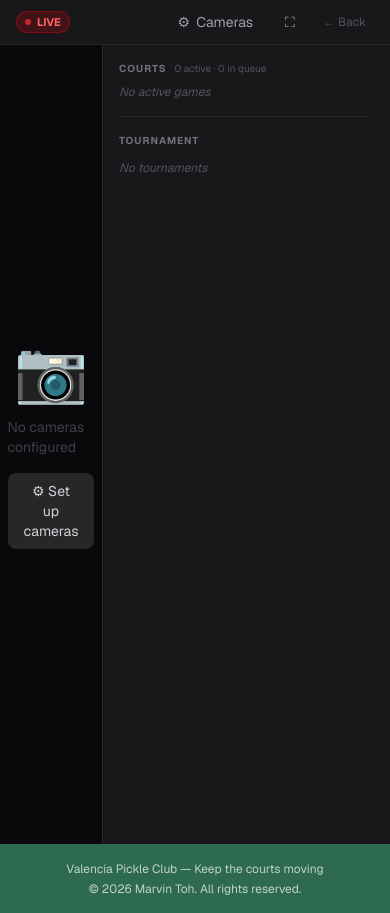
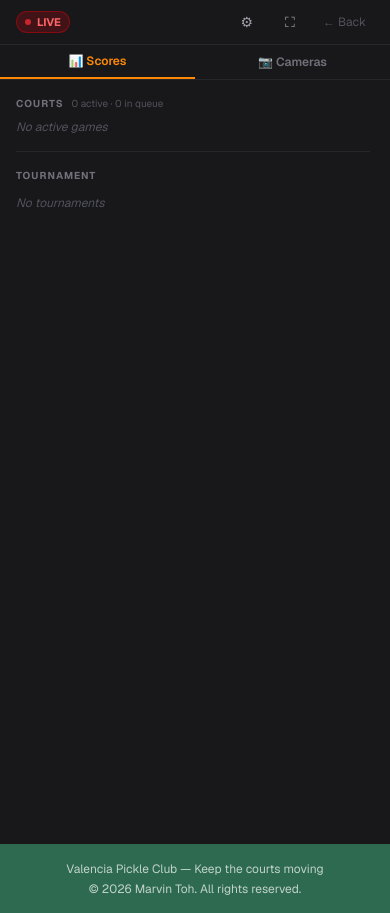
Before and after one commit to soulskate143/Pickle_Stack, a Next.js app: page /live in a window 390 px wide. Built offline with nearby package versions, Linux system fonts and the light colour scheme.

Commit message:
Fix stacking mode tooltip to show active mode only; make live page mobile-friendly with tabs

```diff
--- a/app/live/page.tsx
+++ b/app/live/page.tsx
@@ -559,6 +559,7 @@ export default function LivePage() {
   const [configOpen, setConfigOpen] = useState(false);
   const [tick, setTick] = useState(0);
   const [maximizedId, setMaximizedId] = useState<string | null>(null);
+  const [mobileTab, setMobileTab] = useState<'cameras' | 'scores'>('scores');
 
   useEffect(() => {
     setCameras(loadCameras());
@@ -604,7 +605,7 @@ export default function LivePage() {
             onClick={() => setConfigOpen(true)}
             className="text-zinc-400 hover:text-white transition-colors px-3 py-1.5 rounded-lg hover:bg-zinc-800 text-sm flex items-center gap-1.5"
           >
-            <span>⚙</span> Cameras
+            <span>⚙</span> <span className="hidden sm:inline">Cameras</span>
           </button>
           <button
             onClick={requestFullscreen}
@@ -622,11 +623,29 @@ export default function LivePage() {
         </div>
       </header>
 
+      {/* Mobile tab switcher */}
+      <div className="flex sm:hidden border-b border-zinc-800 bg-zinc-900 shrink-0">
+        {(['scores', 'cameras'] as const).map((tab) => (
+          <button
+            key={tab}
+            onClick={() => setMobileTab(tab)}
+            className={`flex-1 py-2 text-xs font-semibold capitalize transition-colors ${
+              mobileTab === tab
+                ? 'text-orange-400 border-b-2 border-orange-400'
+                : 'text-zinc-500 hover:text-zinc-300'
+            }`}
+          >
+            {tab === 'cameras' ? '📷 Cameras' : '📊 Scores'}
+          </button>
+        ))}
+      </div>
+
       {/* Main content */}
-      <div className="flex-1 flex gap-0 overflow-hidden min-h-0">
+      <div className="flex-1 flex overflow-hidden min-h-0">
 
-        {/* Camera area */}
-        <div className={`flex-1 min-w-0 p-3 ${camCount === 0 ? 'flex items-center justify-center' : ''}`}>
+        {/* Camera area — hidden on mobile when scores tab active */}
+        <div className={`min-w-0 p-3 ${camCount === 0 ? 'flex items-center justify-center' : ''}
+          ${mobileTab === 'cameras' ? 'flex flex-1' : 'hidden sm:flex sm:flex-1'}`}>
           {camCount === 0 ? (
             <div className="flex flex-col items-center gap-4 text-zinc-700">
               <span className="text-6xl">📷</span>
@@ -639,7 +658,6 @@ export default function LivePage() {
               </button>
             </div>
           ) : maximizedSlot ? (
-            /* Maximized single camera */
             <CameraPanel
               key={maximizedSlot.id}
               slot={maximizedSlot}
@@ -647,8 +665,7 @@ export default function LivePage() {
               isMaximized
             />
           ) : (
-            /* Grid view */
-            <div className={`grid ${cameraGridCols} gap-2 h-full`}>
+            <div className={`grid ${cameraGridCols} gap-2 w-full h-full`}>
               {cameras.map((slot) => (
                 <CameraPanel
                   key={slot.id}
@@ -660,8 +677,9 @@ export default function LivePage() {
           )}
         </div>
 
-        {/* Score sidebar */}
-        <aside className="w-72 shrink-0 border-l border-zinc-800 bg-zinc-900 p-4 flex flex-col min-h-0 overflow-hidden">
+        {/* Score sidebar — full width on mobile when scores tab active */}
+        <aside className={`shrink-0 border-zinc-800 bg-zinc-900 p-4 flex flex-col min-h-0 overflow-hidden
+          ${mobileTab === 'scores' ? 'flex w-full' : 'hidden sm:flex sm:w-72 sm:border-l'}`}>
           <ScoreBoard tick={tick} />
         </aside>
       </div>
--- a/app/open-play/page.tsx
+++ b/app/open-play/page.tsx
@@ -646,11 +646,18 @@ export default function OpenPlayPage() {
               <button className="w-5 h-5 rounded-full border border-pb-border bg-white text-pb-text/40 hover:text-pb-green hover:border-pb-green text-xs font-bold flex items-center justify-center transition-colors">
                 i
               </button>
-              <div className="pointer-events-none absolute left-1/2 -translate-x-1/2 bottom-full mb-2 w-64 bg-zinc-800 text-white text-xs rounded-xl p-3 opacity-0 group-hover:opacity-100 transition-opacity z-50 shadow-lg">
-                <p className="font-semibold mb-1">FIFO</p>
-                <p className="text-white/70 mb-2">First In, First Out — players are assigned to courts in the exact order they joined the queue.</p>
-                <p className="font-semibold mb-1">Skill-Match</p>
-                <p className="text-white/70">Players are grouped by similar skill level so games are more competitive and balanced.</p>
+              <div className="pointer-events-none absolute left-1/2 -translate-x-1/2 bottom-full mb-2 w-56 bg-zinc-800 text-white text-xs rounded-xl p-3 opacity-0 group-hover:opacity-100 transition-opacity z-50 shadow-lg">
+                {session.stackingMode === 'fifo' ? (
+                  <>
+                    <p className="font-semibold mb-1">FIFO</p>
+                    <p className="text-white/70">First In, First Out — players are assigned to courts in the exact order they joined the queue.</p>
+                  </>
+                ) : (
+                  <>
+                    <p className="font-semibold mb-1">Skill-Match</p>
+                    <p className="text-white/70">Players are grouped by similar skill level so games are more competitive and balanced.</p>
+                  </>
+                )}
               </div>
             </div>
           </div>
```
